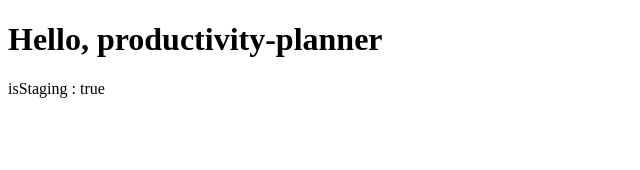
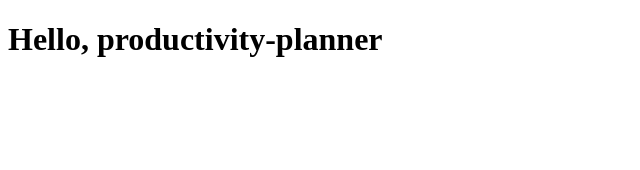
Before and after one commit to mgabut/productivity-planner, an Angular app: page / in a window 1280 px wide. Shown: the top 170 px of the page, without its empty margins (0-640 px from the left). Built offline with nearby package versions, Linux system fonts and the light colour scheme; no server answers.

Commit message:
fix chore (env + firebase)

```diff
--- a/src/app/app.component.html
+++ b/src/app/app.component.html
@@ -1,5 +1,3 @@
 <h1>Hello, productivity-planner</h1>
 
-<p>isStaging : {{ isStaging }}</p>
-
 <router-outlet />
--- a/src/app/app.component.ts
+++ b/src/app/app.component.ts
@@ -1,6 +1,5 @@
 import { Component } from '@angular/core';
 import { RouterOutlet } from '@angular/router';
-import { environment } from '../environments/environment';
 
 @Component({
   selector: 'app-root',
@@ -9,6 +8,4 @@ import { environment } from '../environments/environment';
   styleUrl: './app.component.scss'
 })
 export class AppComponent {
-  // eslint-disable-next-line @typescript-eslint/no-explicit-any
-  readonly isStaging = !(environment as any).production;
 }
```
